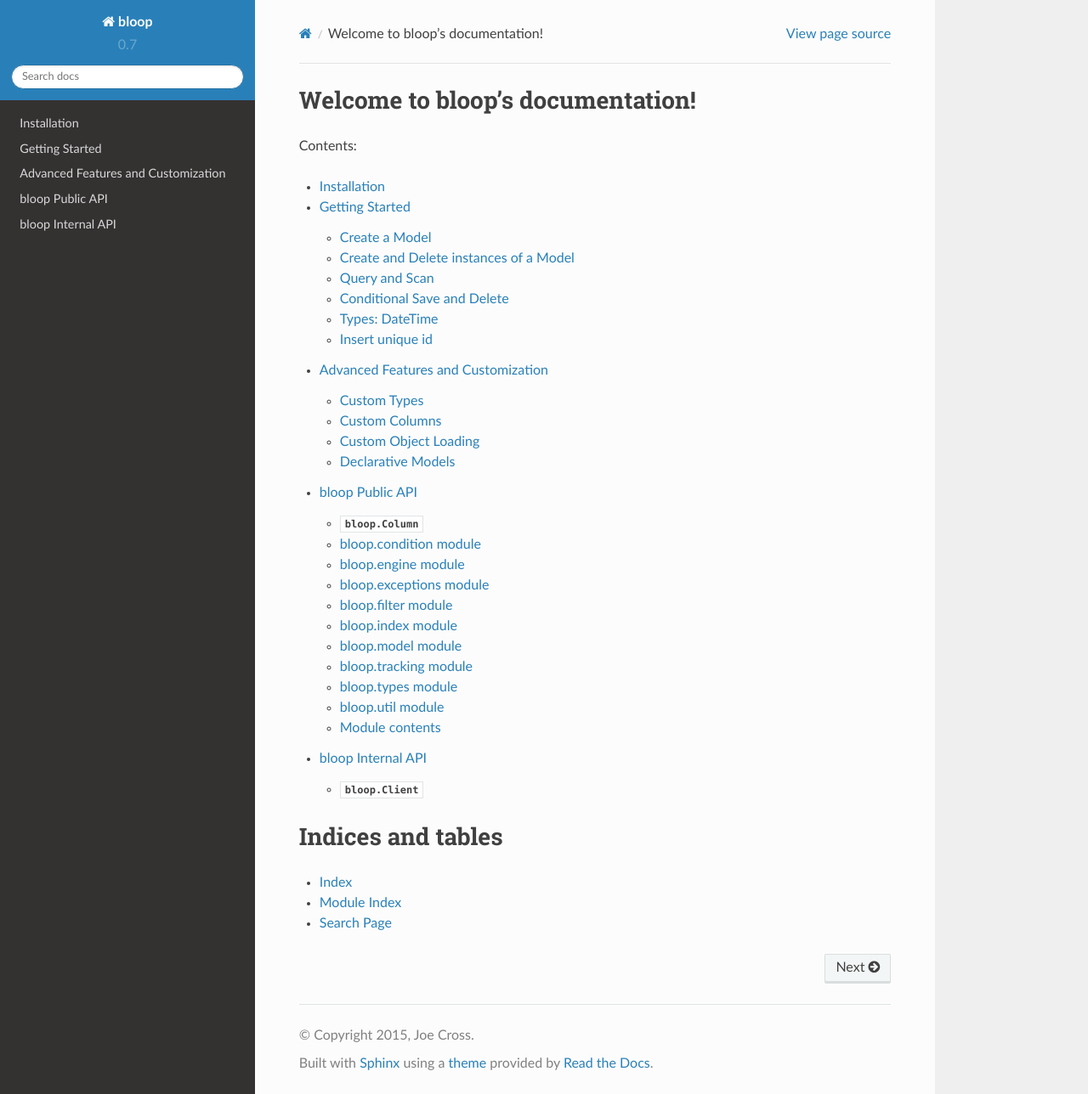
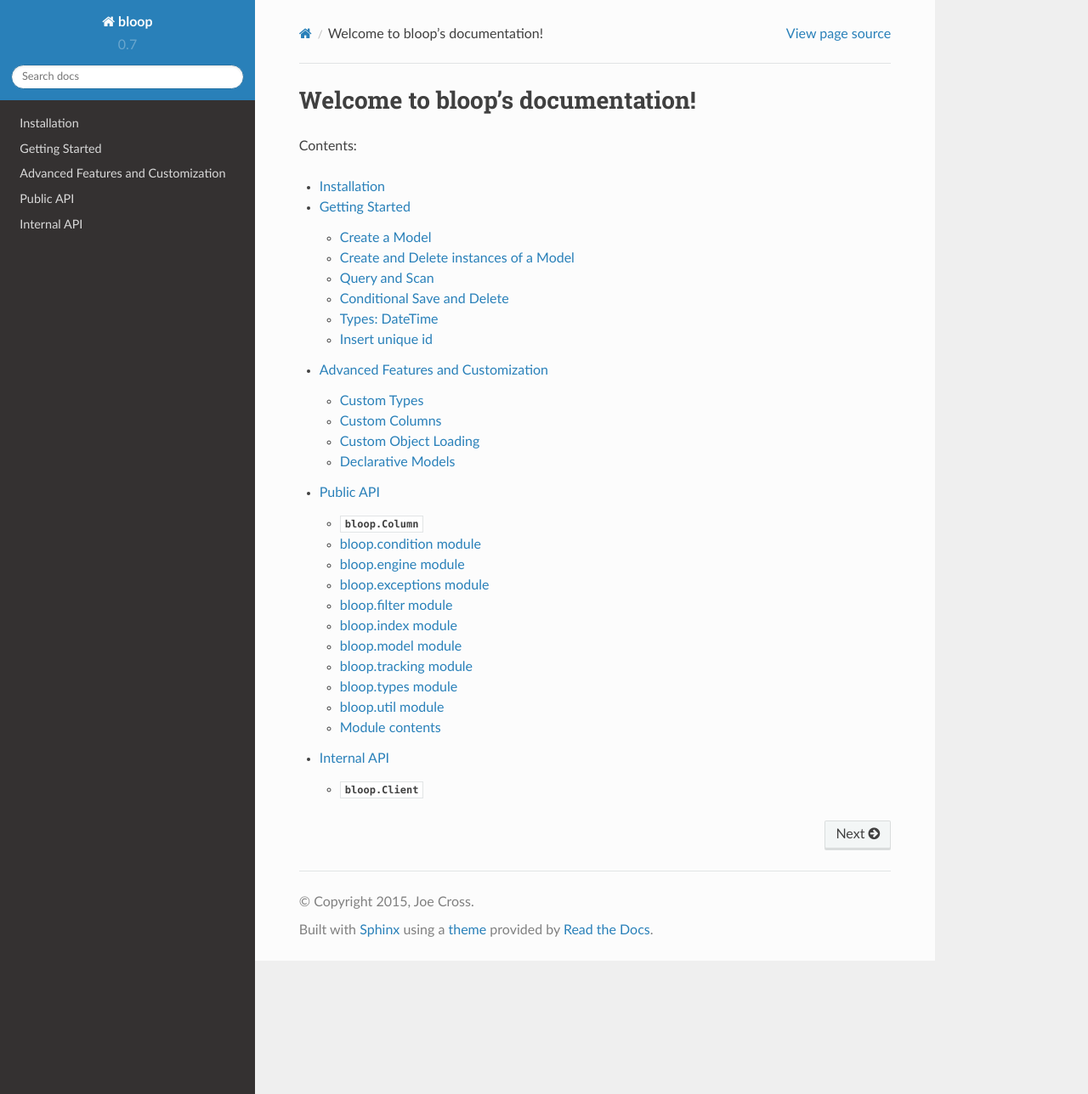
Before and after one commit to numberoverzero/bloop, a Sphinx documentation site: the page built from docs/index.rst, in a window 1280 px wide and 1288 px high. Shown: the whole window at 85% size. Built offline with Sphinx 7.4.7 and the Read the Docs theme 2.0.0, drawn with Linux system fonts in a browser that asks for light colours.

Commit message:
Minor tweaks to docs layout, MultiCondition is private.  #1, #15

```diff
--- a/docs/index.rst
+++ b/docs/index.rst
@@ -16,11 +16,3 @@
    advanced_customization
    public_api
    internal_api
-
-
-Indices and tables
-==================
-
-* :ref:`genindex`
-* :ref:`modindex`
-* :ref:`search`
--- a/docs/internal_api.rst
+++ b/docs/internal_api.rst
@@ -1,5 +1,5 @@
-bloop Internal API
-==================
+Internal API
+============
 
 .. warning::
 
--- a/docs/public_api.rst
+++ b/docs/public_api.rst
@@ -1,5 +1,5 @@
-bloop Public API
-================
+Public API
+==========
 
 .. note::
 
```
Also changed, not shown: 1 other file.
